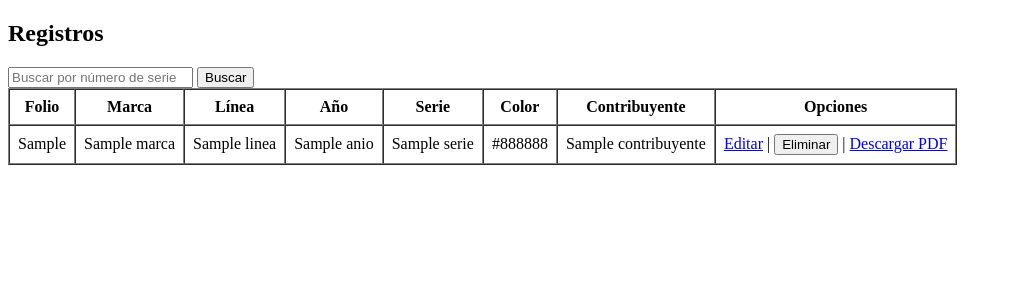
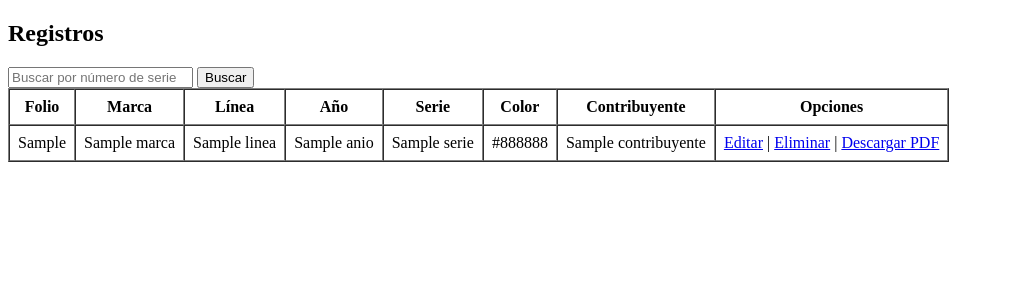
Before and after one commit to Gsr1989/Los-6, a Flask app: template templates/panel.html in a window 1280 px wide. Shown: the top 300 px of the page, without its empty margins (0-1012 px from the left). Run offline with Flask 3, Linux system fonts and the light colour scheme; the template is opened without the code that fills it: most values are stand-ins (such as "Sample title", 1, 10 or a date in 2020).

Commit message:
Update panel.html

```diff
--- a/templates/panel.html
+++ b/templates/panel.html
@@ -38,11 +38,7 @@
                 <td>{{ r['contribuyente'] }}</td>
                 <td>
                     <a href="{{ url_for('editar', folio=r['folio_generado']) }}">Editar</a> |
-
-                    <form method="POST" action="{{ url_for('eliminar', folio=r['folio_generado']) }}" style="display:inline;">
-                        <button type="submit" onclick="return confirm('¿Seguro que quieres eliminar este registro?');">Eliminar</button>
-                    </form> |
-
+                    <a href="{{ url_for('eliminar', folio=r['folio_generado']) }}">Eliminar</a> |
                     <a href="{{ url_for('descargar', folio=r['folio_generado']) }}">Descargar PDF</a>
                 </td>
             </tr>
```
